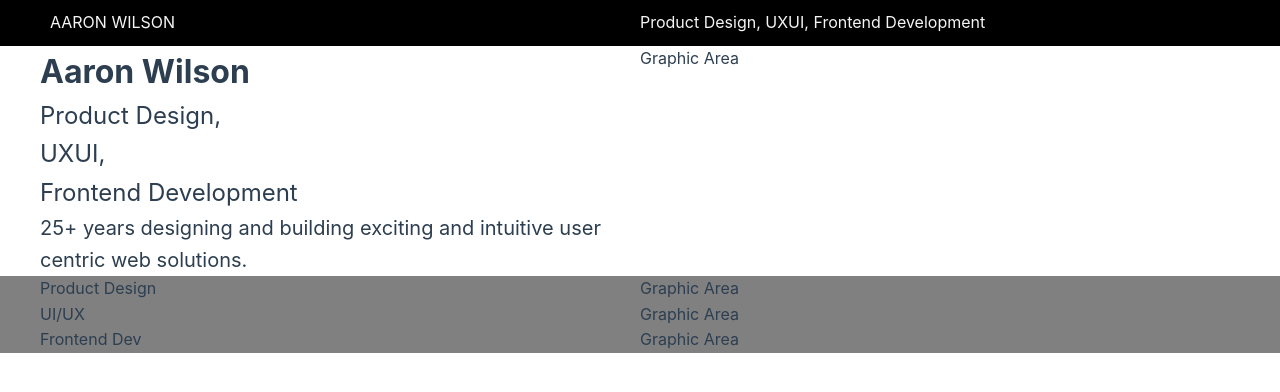
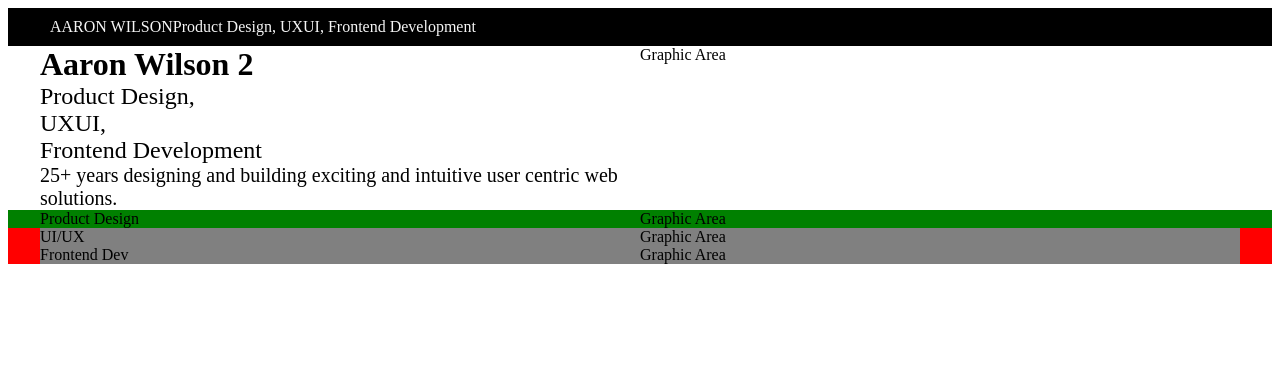
Before and after one commit to aaronunionstudios/blackbox, a Vue app: page / in a window 1280 px wide. Shown: the top 392 px of the page. Built offline with nearby package versions, Linux system fonts and the light colour scheme.

Commit message:
getting sass to work

```diff
--- a/package.json
+++ b/package.json
@@ -8,8 +8,6 @@
     "lint": "eslint . --ext .vue,.js,.jsx,.cjs,.mjs --fix --ignore-path .gitignore"
   },
   "dependencies": {
-    "node-sass": "^7.0.1",
-    "sass-loader": "^13.0.0",
     "vue": "^3.2.33",
     "vue-router": "^4.0.14"
   },
@@ -19,8 +17,11 @@
     "@vue/eslint-config-prettier": "^7.0.0",
     "eslint": "^8.5.0",
     "eslint-plugin-vue": "^8.2.0",
+    "node-sass": "^7.0.1",
     "prettier": "^2.5.1",
     "sass": "^1.52.1",
+    "sass-loader": "^13.0.0",
+    "style-loader": "^3.3.1",
     "vite": "^2.9.5"
   }
 }
--- a/src/App.vue
+++ b/src/App.vue
@@ -18,7 +18,7 @@ import AppHeader from '@/components/AppHeader.vue'
       <div class="wrapper">
         <div class="marquee flex-row">
           <div class="flex-child">
-            <h1 class="bold">Aaron Wilson</h1>
+            <h1 class="bold">Aaron Wilson 2</h1>
             <h2>Product Design,<br>
               UXUI,<br>
               Frontend Development</h2>
@@ -29,7 +29,7 @@ import AppHeader from '@/components/AppHeader.vue'
       </div>
     </section>
     <section>
-      <div class="gray-row 80">
+      <div class="gray-row eighty">
         <div class="product-design flex-row wrapper">
           <div class="flex-child">Product Design</div>
           <div class="flex-child">Graphic Area</div>
@@ -53,7 +53,7 @@ import AppHeader from '@/components/AppHeader.vue'
   <!-- <RouterView /> -->
 </template>
 
-<style>
+<style lang="scss" scoped>
 @import '@/assets/base.css';
 header {
   background-color: black;
@@ -64,14 +64,15 @@ header {
 }
 
 .gray-row {
-  background-color: gray;
-  /* & .80 {
-    background-color: #7d7d7d;
-  } */
+  background-color: red;
+  &.eighty {
+    background-color: green;
+  }
+
 }
 
 .product-design {
-  background-color: gray;
+  // background-color: gray;
 }
 
 .uiux-design {
@@ -81,5 +82,4 @@ header {
 .fe-development {
   background-color: gray;
 }
-
 </style>
```
Also changed, not shown: 1 other file (tests, documents, lock files or other folders).
